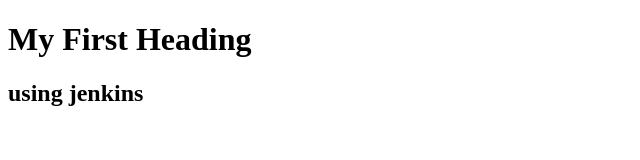
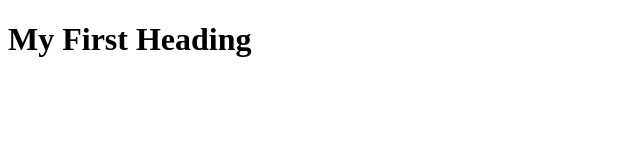
Before and after one commit to srishti0912/Devops, a plain HTML site: page index.html in a window 1280 px wide. Shown: the whole page, without its empty margins (0-640 px from the left). Drawn offline with Linux system fonts and the light colour scheme.

Commit message:
Update index.html

```diff
--- a/index.html
+++ b/index.html
@@ -3,6 +3,5 @@
 <body>
 
 <h1>My First Heading</h1>
-<h2>using jenkins</h2>
 </body>
 </html>
```
